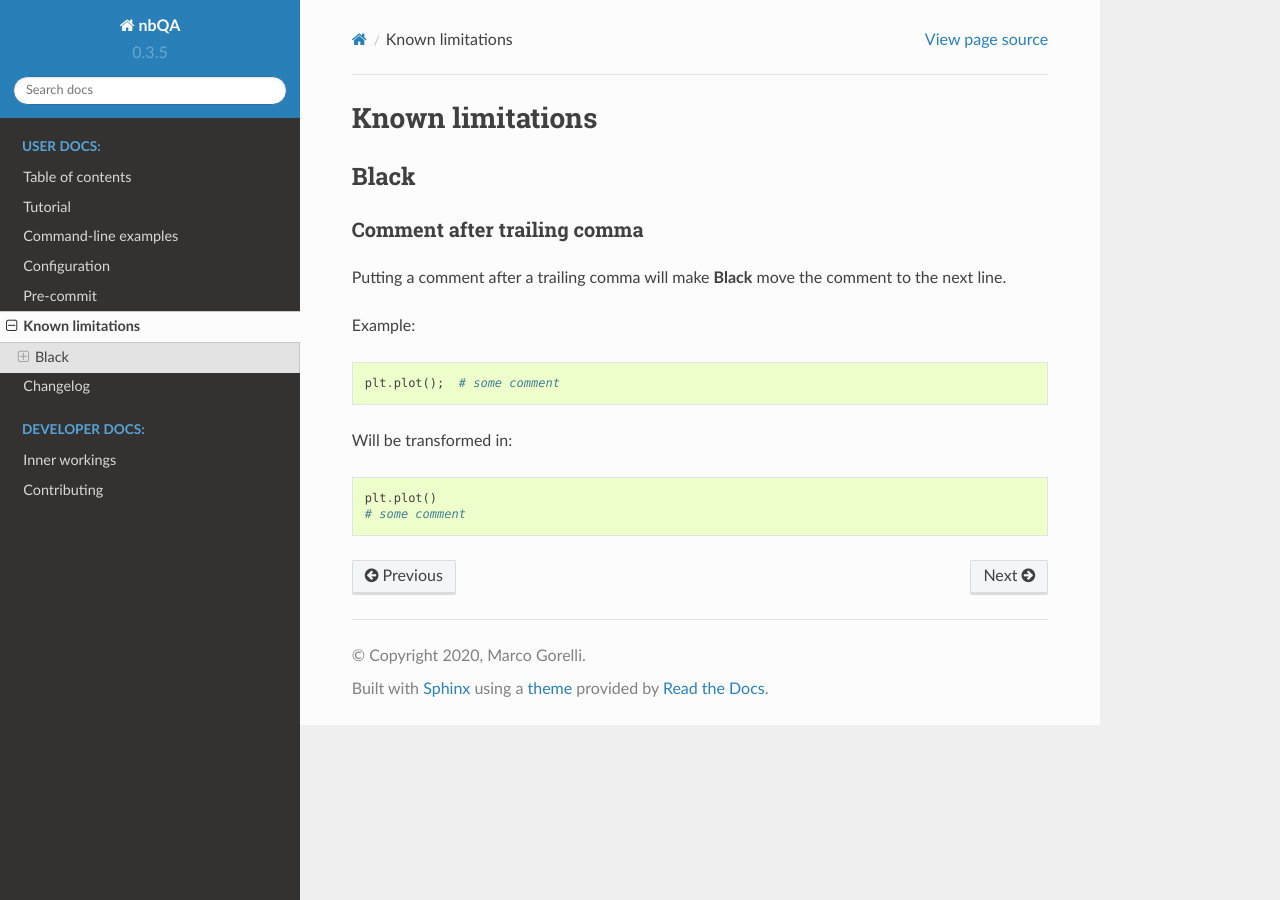
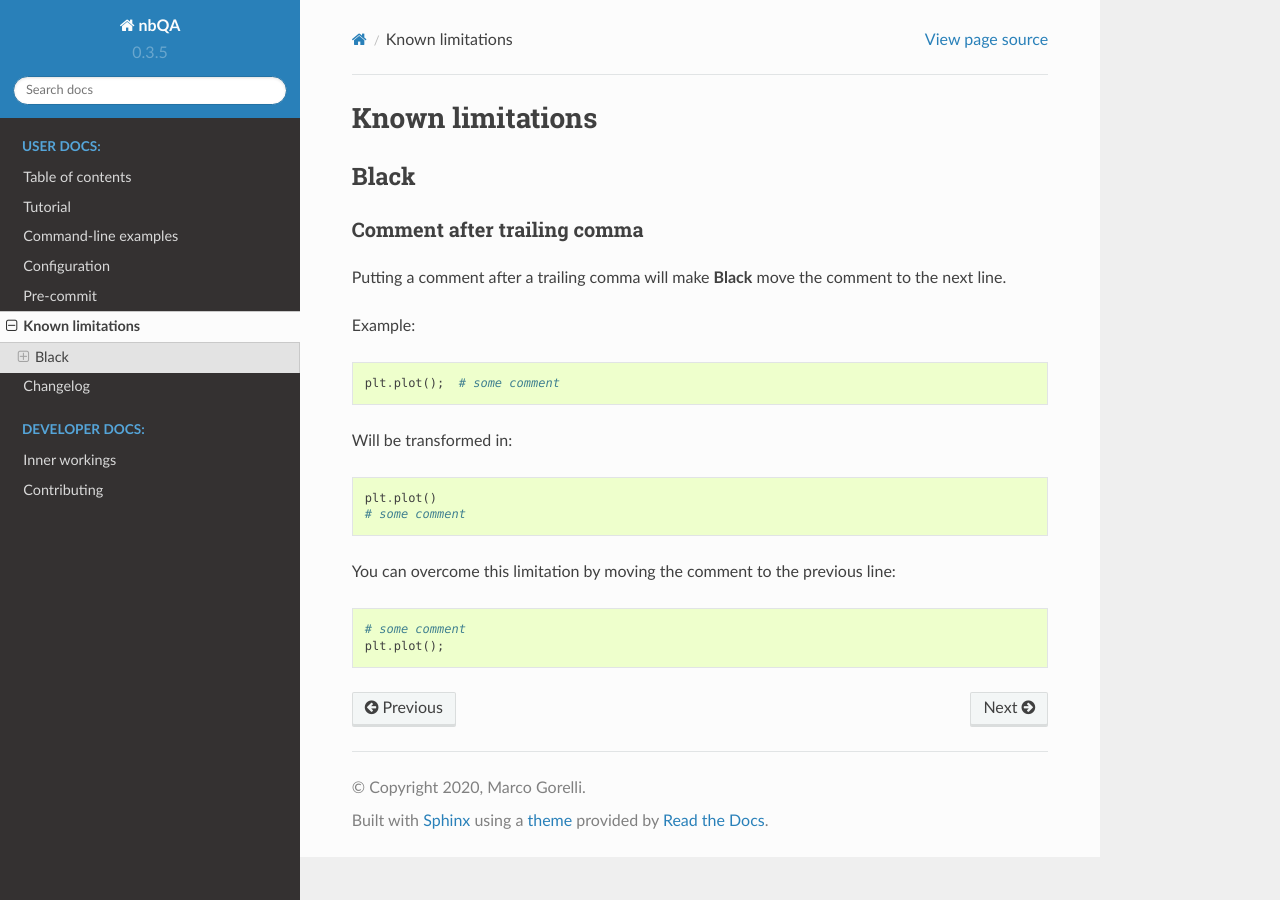
Before and after one commit to nbQA-dev/nbQA, a Sphinx documentation site: the page built from docs/known-limitations.rst, in a window 1280 px wide. Built offline with Sphinx 7.4.7 and the Read the Docs theme 2.0.0, drawn with Linux system fonts in a browser that asks for light colours.

Commit message:
Add note on how to overcome limitation

```diff
--- a/docs/known-limitations.rst
+++ b/docs/known-limitations.rst
@@ -24,3 +24,10 @@
 
     plt.plot()
     # some comment
+
+You can overcome this limitation by moving the comment to the previous line:
+
+.. code:: python
+
+    # some comment
+    plt.plot();
```
